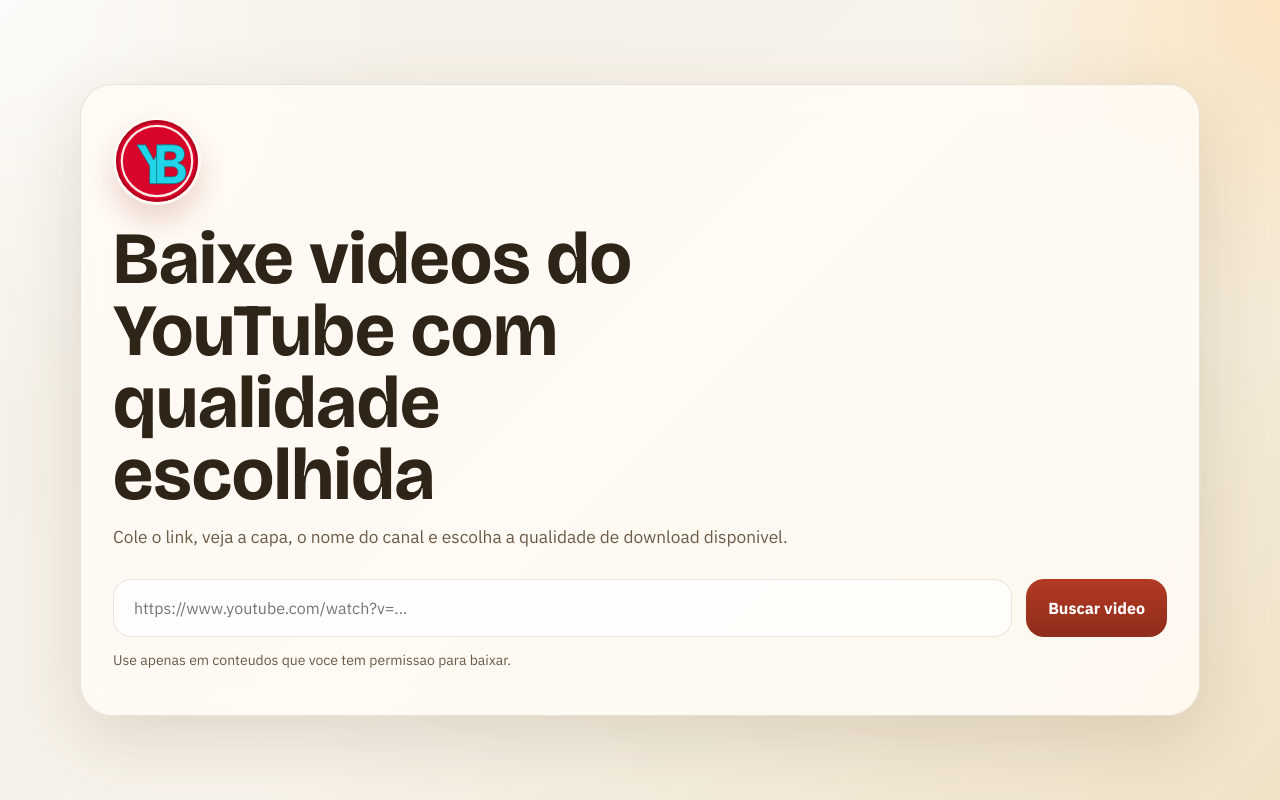
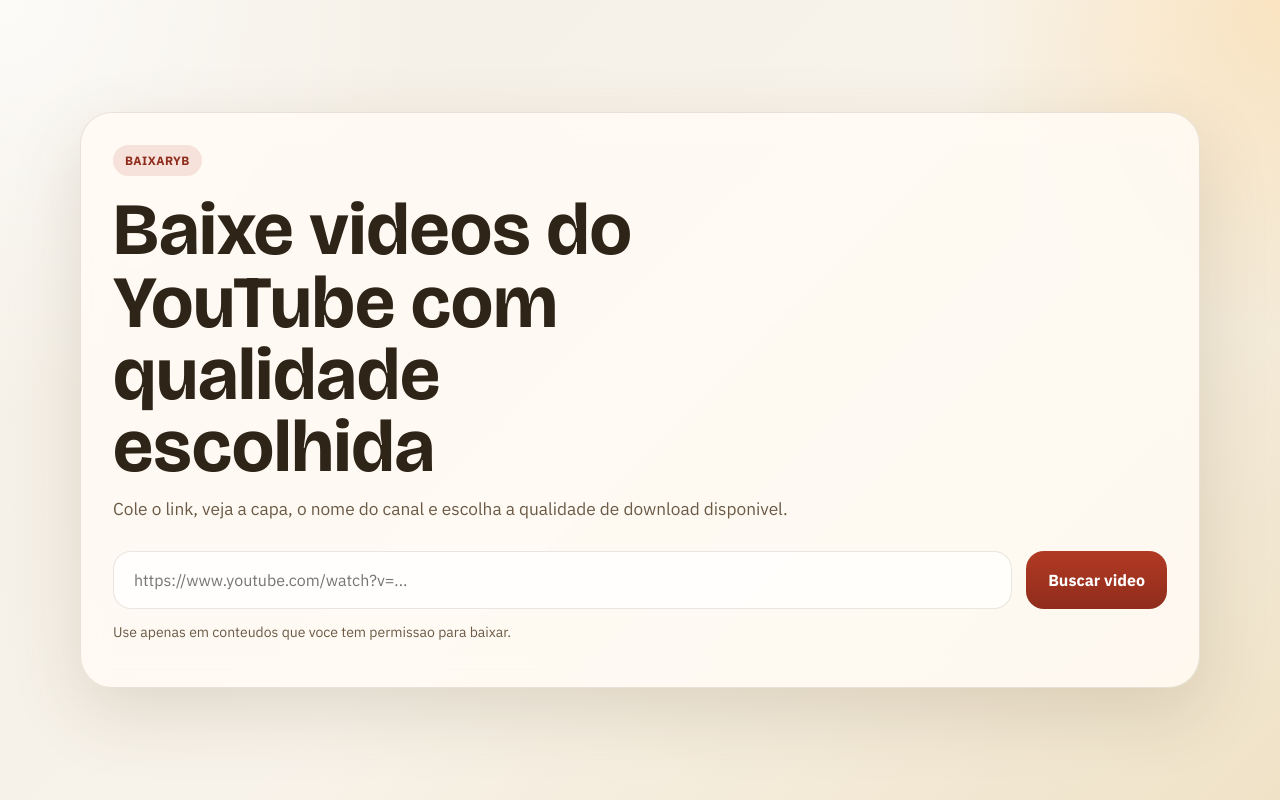
Before and after one commit to miguelwuq/BaixarYB, a Next.js app: page / in a window 1280 px wide. Built offline with nearby package versions, Linux system fonts and the light colour scheme.

Commit message:
feat: move circular logo to browser tab icon

```diff
--- a/app/layout.tsx
+++ b/app/layout.tsx
@@ -15,7 +15,10 @@
 
 export const metadata: Metadata = {
   title: "BaixarYB",
-  description: "Baixador de videos do YouTube com opcoes de qualidade."
+  description: "Baixador de videos do YouTube com opcoes de qualidade.",
+  icons: {
+    icon: "/icon.svg"
+  }
 };
 
 export default function RootLayout({
--- a/components/downloader-card.module.css
+++ b/components/downloader-card.module.css
@@ -15,13 +15,16 @@
   backdrop-filter: blur(12px);
 }
 
-.badgeLogo {
-  position: relative;
-  width: 88px;
-  height: 88px;
+.badge {
+  display: inline-flex;
+  padding: 8px 12px;
   border-radius: 999px;
-  overflow: hidden;
-  box-shadow: 0 16px 28px rgba(143, 44, 27, 0.18);
+  background: var(--brand-soft);
+  color: var(--brand-strong);
+  font-weight: 700;
+  letter-spacing: 0.04em;
+  text-transform: uppercase;
+  font-size: 12px;
 }
 
 .title {
--- a/components/downloader-card.tsx
+++ b/components/downloader-card.tsx
@@ -79,15 +79,7 @@
   return (
     <main className={styles.page}>
       <section className={styles.hero}>
-        <div className={styles.badgeLogo}>
-          <Image
-            src="/yb-circle.svg"
-            alt="Logo circular do BaixarYB"
-            fill
-            sizes="88px"
-            priority
-          />
-        </div>
+        <div className={styles.badge}>BaixarYB</div>
         <h1 className={styles.title}>Baixe videos do YouTube com qualidade escolhida</h1>
         <p className={styles.subtitle}>
           Cole o link, veja a capa, o nome do canal e escolha a qualidade de
```
Also changed, not shown: app/icon.svg (added).
